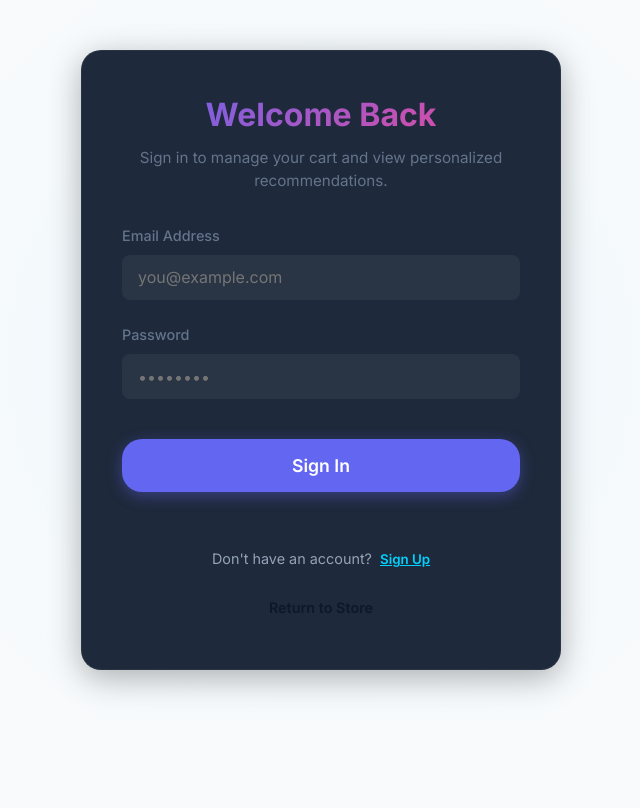
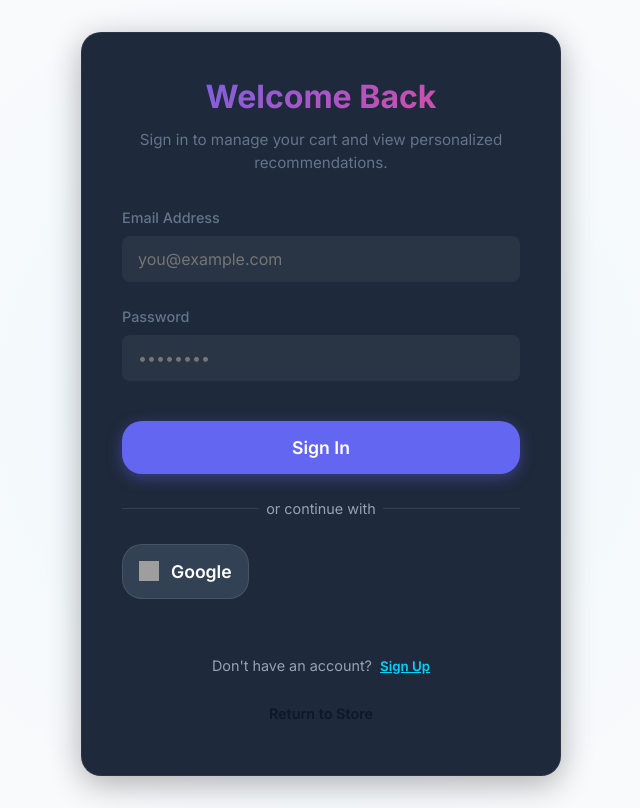
Before and after one commit to PranaliKalase/BuyWise, a React (Vite) app: page /auth in a window 1280 px wide. Shown: the whole page, without its empty margins (319-959 px from the left). Built offline with nearby package versions, Linux system fonts and the light colour scheme; no server answers; grey boxes are pictures that could not be loaded.

Commit message:
search working

```diff
--- a/src/App.jsx
+++ b/src/App.jsx
@@ -49,6 +49,22 @@ function Home({ session }) {
   const [products, setProducts] = useState(MOCK_PRODUCTS);
   const [recommended, setRecommended] = useState(MOCK_PRODUCTS.filter(p => p.matchScore && p.matchScore > 90));
   const [searchResults, setSearchResults] = useState(null);
+  const [searchTitle, setSearchTitle] = useState("Search Results");
+
+  const handleTextSearch = (query) => {
+    if (!query || !query.trim()) {
+      setSearchResults(null);
+      return;
+    }
+    const q = query.toLowerCase();
+    const matches = products.filter(p =>
+      (p.name && p.name.toLowerCase().includes(q)) ||
+      (p.description && p.description.toLowerCase().includes(q)) ||
+      (p.category && p.category.toLowerCase().includes(q))
+    );
+    setSearchResults(matches);
+    setSearchTitle(`Results for "${query}"`);
+  };
 
   useEffect(() => {
     // Fetch from Supabase
@@ -89,13 +105,20 @@ function Home({ session }) {
 
   return (
     <>
-      <Header session={session} onOpenImageSearch={() => setImageSearchOpen(true)} />
+      <Header
+        session={session}
+        onOpenImageSearch={() => {
+          setImageSearchOpen(true);
+          setSearchTitle("Visual AI Search Results");
+        }}
+        onSearch={handleTextSearch}
+      />
       <main className="main-content">
         <Hero />
 
         {searchResults && (
           <ProductGrid
-            title="Visual AI Search Results"
+            title={searchTitle}
             products={searchResults}
             personalized={true}
           />
--- a/src/components/Cart.jsx
+++ b/src/components/Cart.jsx
@@ -40,7 +40,7 @@ export default function Cart() {
 
                 <div className="cart-item-details">
                   <h4>{item.name}</h4>
-                  <p className="cart-item-price">${item.price.toFixed(2)}</p>
+                  <p className="cart-item-price">₹{item.price.toFixed(2)}</p>
 
                   <div className="cart-item-controls">
                     <div className="quantity-controls">
@@ -63,7 +63,7 @@ export default function Cart() {
           <div className="cart-footer">
             <div className="cart-total">
               <span>Subtotal</span>
-              <span className="total-amount">${cartTotal.toFixed(2)}</span>
+              <span className="total-amount">₹{cartTotal.toFixed(2)}</span>
             </div>
             <p className="shipping-note">Shipping and taxes calculated at checkout.</p>
             <button className="btn btn-primary checkout-btn">
--- a/src/components/Header.jsx
+++ b/src/components/Header.jsx
@@ -4,10 +4,11 @@ import { useCart } from '../context/CartContext';
 import { supabase } from '../lib/supabaseClient';
 import './Header.css';
 
-export default function Header({ session, onOpenImageSearch }) {
+export default function Header({ session, onOpenImageSearch, onSearch }) {
   const { cartItemCount, setIsCartOpen } = useCart();
   const navigate = useNavigate();
   const [userRole, setUserRole] = useState(null);
+  const [searchQuery, setSearchQuery] = useState('');
 
   React.useEffect(() => {
     const fetchRole = async () => {
@@ -44,8 +45,18 @@ export default function Header({ session, onOpenImageSearch }) {
         </div>
 
         <div className="search-bar">
-          <input type="text" placeholder="What are you looking for?" />
-          <button className="icon-btn search-icon">🔍</button>
+          <input
+            type="text"
+            placeholder="What are you looking for?"
+            value={searchQuery}
+            onChange={(e) => setSearchQuery(e.target.value)}
+            onKeyDown={(e) => {
+              if (e.key === 'Enter' && onSearch) {
+                onSearch(searchQuery);
+              }
+            }}
+          />
+          <button className="icon-btn search-icon" onClick={() => onSearch && onSearch(searchQuery)}>🔍</button>
           <button className="icon-btn camera-icon" title="Search by Image" onClick={onOpenImageSearch}>📷</button>
         </div>
 
--- a/src/components/ProductCard.jsx
+++ b/src/components/ProductCard.jsx
@@ -40,7 +40,7 @@ export default function ProductCard({ product }) {
           <p className="product-desc">{product.description}</p>
 
           <div className="card-footer">
-            <span className="price">${product.price.toFixed(2)}</span>
+            <span className="price">₹{product.price.toFixed(2)}</span>
             <div className="rating">
                ⭐ {product.rating} <span className="reviews">({product.reviews})</span>
             </div>
--- a/src/pages/AdminUpload.jsx
+++ b/src/pages/AdminUpload.jsx
@@ -132,7 +132,7 @@ export default function AdminUpload({ session }) {
 
           <div className="form-group row">
             <div className="form-group flex-1">
-              <label htmlFor="price">Price ($)</label>
+              <label htmlFor="price">Price (₹)</label>
               <input
                 type="number"
                 id="price"
--- a/src/pages/Auth.css
+++ b/src/pages/Auth.css
@@ -151,3 +151,46 @@
   font-size: 0.9rem;
   padding: 0.8rem;
 }
+
+.oauth-divider {
+  display: flex;
+  align-items: center;
+  text-align: center;
+  margin: 1.5rem 0;
+  color: #94a3b8;
+  font-size: 0.9rem;
+}
+
+.oauth-divider::before,
+.oauth-divider::after {
+  content: '';
+  flex: 1;
+  border-bottom: 1px solid rgba(255, 255, 255, 0.1);
+}
+
+.oauth-divider:not(:empty)::before {
+  margin-right: .5em;
+}
+
+.oauth-divider:not(:empty)::after {
+  margin-left: .5em;
+}
+
+.google-btn {
+  display: flex;
+  align-items: center;
+  justify-content: center;
+  gap: 0.75rem;
+  background-color: #334155;
+  color: white;
+  border: 1px solid rgba(255, 255, 255, 0.1);
+}
+
+.google-btn:hover {
+  background-color: #475569;
+}
+
+.google-icon {
+  width: 20px;
+  height: 20px;
+}
--- a/src/pages/Auth.jsx
+++ b/src/pages/Auth.jsx
@@ -57,6 +57,23 @@ export default function Auth({ onAuthSuccess }) {
     } catch (error) {
       setErrorMsg(error.message);
     } finally {
+      setLoading(false);
+    }
+  };
+
+  const handleGoogleAuth = async () => {
+    setLoading(true);
+    setErrorMsg('');
+    try {
+      const { error } = await supabase.auth.signInWithOAuth({
+        provider: 'google',
+        options: {
+          redirectTo: window.location.origin
+        }
+      });
+      if (error) throw error;
+    } catch (error) {
+      setErrorMsg(error.message);
       setLoading(false);
     }
   };
@@ -132,6 +149,20 @@ export default function Auth({ onAuthSuccess }) {
           </button>
         </form>
 
+        <div className="oauth-divider">
+          <span>or continue with</span>
+        </div>
+
+        <button
+          className="btn btn-secondary auth-btn google-btn"
+          onClick={handleGoogleAuth}
+          disabled={loading}
+          type="button"
+        >
+          <img src="https://www.svgrepo.com/show/475656/google-color.svg" alt="Google" className="google-icon" />
+          Google
+        </button>
+
         <div className="auth-switch">
           <p>
             {isSignUp ? 'Already have an account?' : "Don't have an account?"}
```
